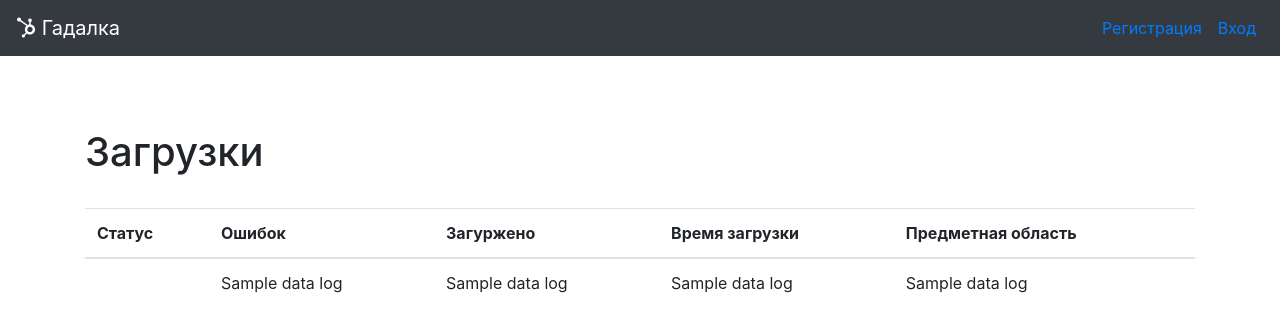
After one commit to koe4toto/gadalka, a Flask app: page /data_log/ in a window 1280 px wide. The commit adds this page. Shown: the top 332 px of the page. Run offline with Flask 2, Linux system fonts and the light colour scheme; a database or web service that is not in the repository returns one stand-in record (values such as "Sample title"); some libraries are stand-ins or nearby versions.

Commit message:
Список загрузкок
Нужно доделать отображение название ПО

```diff
--- a/data_areas.py
+++ b/data_areas.py
@@ -203,3 +203,20 @@ def data_area_log(id):
     log = cursor.fetchall()
 
     return render_template('data_area_log.html', data_area=data_area[0], log=log)
+
+# Загрузки
+@mod.route("/data_log/")
+def data_log():
+
+    # Получение последнй операции загрузки данных
+    cursor.execute(
+        '''
+        SELECT *
+        FROM
+            data_log
+        ORDER BY id DESC;
+        '''
+    )
+    log = cursor.fetchall()
+
+    return render_template('data_log.html', log=log)
--- a/database.py
+++ b/database.py
@@ -457,8 +457,8 @@ class users:
     def search(self, username):
         cursor.execute(
             '''
-            SELECT * FROM users WHERE username = %s
-            ''', username
+            SELECT * FROM users WHERE username = '{0}'
+            '''.format(username)
             )
         result = cursor.fetchall()
         return result
--- a/model_calculation.py
+++ b/model_calculation.py
@@ -40,7 +40,6 @@ def take_lines (line1, line2):
         '''.format(measures[0][0], measures[1][0], database_table)
     )
     measure_data = data_cursor.fetchall()
-    print(measure_data)
     return measure_data, database_table, database_id
 
 def measure_stats(x, id):
--- /dev/null
+++ b/templates/data_log.html
@@ -0,0 +1,49 @@
+{% extends 'layout.html' %}
+
+{% block body %}
+    <h1>Загрузки</h1>
+    <br>
+    <table class="table">
+        <thead>
+        <tr>
+          <th scope="col">Статус</th>
+          <th scope="col">Ошибок</th>
+          <th scope="col">Загуржено</th>
+          <th scope="col">Время загрузки</th>
+            <th scope="col">Предметная область</th>
+        </tr>
+      </thead>
+      <tbody>
+      {% for i in log %}
+        <tr>
+            <td>
+                  {% if i[5] == '2' %}
+                        <span class="badge badge-light">Ожидает обработки</span>
+                    {% elif i[5] == '3' %}
+                        <span class="badge badge-warning">Обрабатывается</span>
+                    {% elif i[5] == '4' %}
+                        <span class="badge badge-danger">Данных не достаточно для анализа</span>
+                    {% elif i[5] == '5' %}
+                        <span class="badge badge-info">Поиск связей</span>
+                    {% elif i[5] == '6' %}
+                        <span class="badge badge-success">Обработано</span>
+                {% endif %}
+
+            </td>
+            <td>
+                {{ i[2] }}
+            </td>
+            <td>
+                {{ i[3] }}
+            </td>
+            <td>
+                {{ i[6] }}
+            </td>
+            <td>
+                {{ i[1] }}
+            </td>
+        </tr>
+      {% endfor %}
+      </tbody>
+    </table>
+{% endblock %}
--- a/templates/includes/_navbar.html
+++ b/templates/includes/_navbar.html
@@ -30,6 +30,7 @@
       {% if session.logged_in %}
         <li class="nav-item"><a class="nav-link" href="/refs">Справочники</a></li>
         <li class="nav-item"><a class="nav-link" href="/data_areas">Предметные области</a></li>
+        <li class="nav-item"><a class="nav-link" href="/data_log">Загрузки</a></li>
 
         <li class="nav-item dropdown">
           <a class="nav-link dropdown-toggle" href="#" id="navbarDropdownMenuLink" data-toggle="dropdown" aria-haspopup="true" aria-expanded="false">
```
Also changed, not shown: 5 other files.
